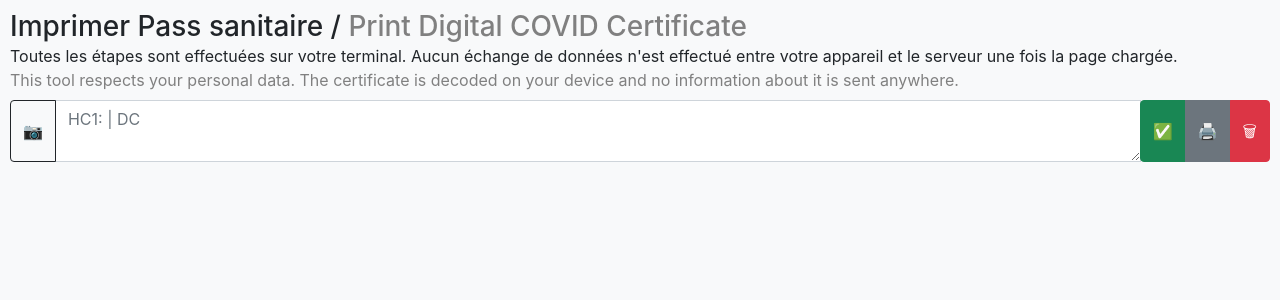
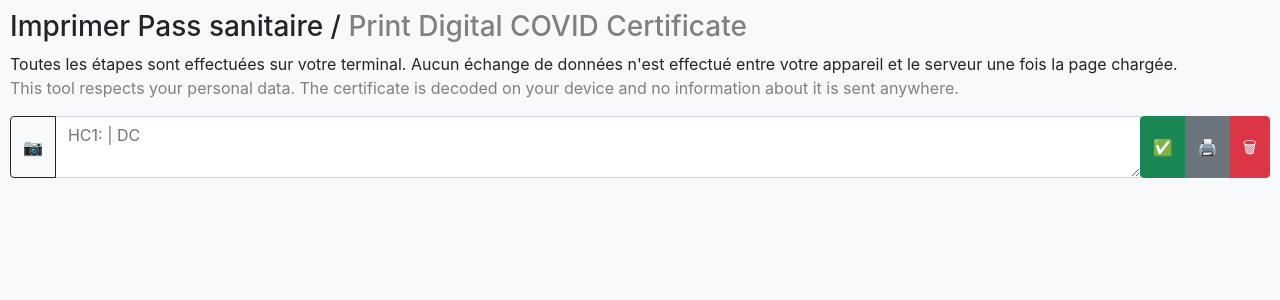
Before and after one commit to maelgangloff/covid-pass, a React (Create React App) app: page / in a window 1280 px wide. Shown: the top 300 px of the page. Built offline with nearby package versions, Linux system fonts and the light colour scheme.

Commit message:
fix: line height

```diff
--- a/src/App.tsx
+++ b/src/App.tsx
@@ -77,13 +77,10 @@ class App extends React.Component<object, State> {
       </Modal>
       <Jumbotron fluid={true} className='noprint'>
         <h3>Imprimer Pass sanitaire / <span className='en'>Print Digital COVID Certificate</span></h3>
-        <div className="disclaimer">
-          <p>Toutes les étapes sont effectuées sur votre terminal. Aucun échange de données n&apos;est effectué entre
-            votre appareil et le serveur une fois la page chargée.</p>
-          <p className='en'>This tool respects your personal data. The certificate is decoded on your device and no
-            information
-            about it is sent anywhere.</p>
-        </div>
+        <p>Toutes les étapes sont effectuées sur votre terminal. Aucun échange de données n&apos;est effectué entre
+          votre appareil et le serveur une fois la page chargée. <br/> <span className="en">This tool respects your personal data. The certificate is decoded on your device and no
+          information
+          about it is sent anywhere.</span></p>
         <div className="input-group input-group">
           <button className='btn btn-outline-dark' onClick={() => this.setState({ isScanning: true })}>📷</button>
           <textarea className='form-control' value={this.state.hcert}
--- a/src/style/index.scss
+++ b/src/style/index.scss
@@ -33,8 +33,7 @@ textarea {
 
 .en {
   color: gray;
+  & p {
+    font-size: small;
+  }
 }
-
-.disclaimer {
-  line-height: .5;
-}
```
